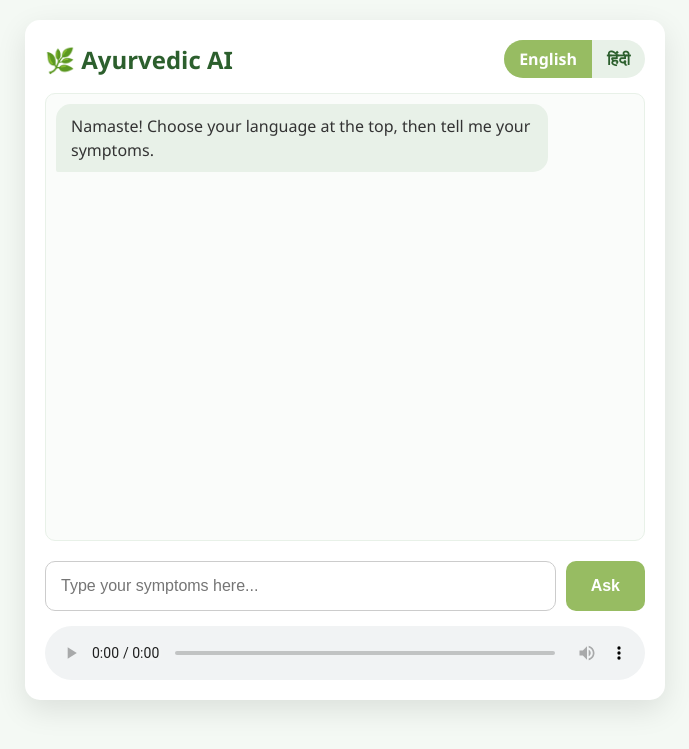
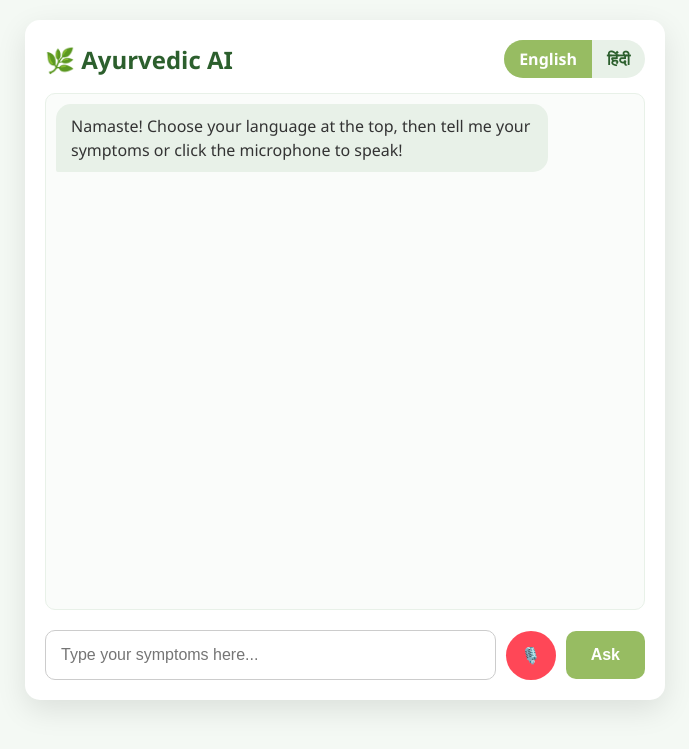
Before and after one commit to Devesh-tiw/Ayurved-LLM, a Flask app: page / in a window 1280 px wide. Shown: the top 749 px of the page, without its empty margins (295-984 px from the left). Run offline with Flask 3, Linux system fonts and the light colour scheme.

Commit message:
Working:STT addition in our website

```diff
--- a/templates/index.html
+++ b/templates/index.html
@@ -27,7 +27,6 @@
             height: 80vh;
         }
 
-        /* Language Toggle Design */
         .header-area {
             display: flex;
             justify-content: space-between;
@@ -98,9 +97,11 @@
             border-bottom-left-radius: 2px;
         }
 
-        .input-area {
+        /* Fixed the CSS class name here to match your HTML */
+        .input-container {
             display: flex;
             gap: 10px;
+            align-items: center;
         }
 
         input[type="text"] {
@@ -151,40 +152,78 @@
         </div>
 
         <div class="chat-box" id="chatBox">
-            <div class="message ai-msg">Namaste! Choose your language at the top, then tell me your symptoms.</div>
+            <div class="message ai-msg">Namaste! Choose your language at the top, then tell me your symptoms or click
+                the microphone to speak!</div>
         </div>
 
-        <div class="input-area">
-            <input type="text" id="userInput" placeholder="Type your symptoms here..."
+        <div class="input-container">
+            <input type="text" id="user-input" placeholder="Type your symptoms here..."
                 onkeypress="handleKeyPress(event)">
-            <button id="sendBtn" onclick="sendMessage()">Ask</button>
+
+            <button id="mic-btn"
+                style="background-color: #ff4757; color: white; border-radius: 50%; border: none; padding: 15px; cursor: pointer; font-size: 16px; display: flex; align-items: center; justify-content: center;">🎙️</button>
+
+            <button id="ask-btn">Ask</button>
         </div>
 
-        <audio id="audioPlayer" controls style="margin-top: 15px; width: 100%;"></audio>
+        <audio id="ai-audio" controls style="display: none;"></audio>
     </div>
 
     <script>
+        // 1. Element References (All IDs match perfectly now!)
         const chatBox = document.getElementById("chatBox");
-        const userInput = document.getElementById("userInput");
-        const sendBtn = document.getElementById("sendBtn");
-        const audioPlayer = document.getElementById("audioPlayer");
+        const userInput = document.getElementById("user-input");
+        const askBtn = document.getElementById("ask-btn");
+        const micBtn = document.getElementById("mic-btn");
+        const audioPlayer = document.getElementById("ai-audio");
 
+        // Allow hitting "Enter" to send
         function handleKeyPress(e) { if (e.key === 'Enter') sendMessage(); }
+        askBtn.addEventListener('click', sendMessage);
 
+        // 2. SPEECH-TO-TEXT LOGIC
+        const SpeechRecognition = window.SpeechRecognition || window.webkitSpeechRecognition;
+        if (SpeechRecognition) {
+            const recognition = new SpeechRecognition();
+
+            micBtn.addEventListener('click', () => {
+                // Check if Hindi is selected to understand Hindi voice!
+                const isHindi = document.getElementById('lang-hi').checked;
+                recognition.lang = isHindi ? 'hi-IN' : 'en-US';
+
+                recognition.start();
+                micBtn.innerText = "🔴"; // Turn red while listening
+            });
+
+            recognition.onresult = (event) => {
+                const transcript = event.results[0][0].transcript;
+                userInput.value = transcript; // Put words in the box
+                micBtn.innerText = "🎙️"; // Reset mic icon
+
+                // Automatically send the message after talking!
+                sendMessage();
+            };
+
+            recognition.onerror = () => {
+                micBtn.innerText = "🎙️"; // Reset if there's an error
+            };
+        } else {
+            micBtn.style.display = "none"; // Hide mic if browser doesn't support it
+        }
+
+        // 3. SENDING MESSAGE LOGIC
         async function sendMessage() {
             const text = userInput.value.trim();
             if (!text) return;
 
-            // GET THE SELECTED LANGUAGE
             const selectedLang = document.querySelector('input[name="language"]:checked').value;
 
-            // 1. Show User Message
+            // Show User Message
             appendMessage(text, "user-msg");
             userInput.value = "";
-            sendBtn.disabled = true;
-            sendBtn.innerText = "...";
+            askBtn.disabled = true;
+            askBtn.innerText = "...";
 
-            // 2. Send to Python Backend (Now sending the language too!)
             try {
                 const response = await fetch('/ask', {
                     method: 'POST',
@@ -194,22 +233,24 @@
 
                 const data = await response.json();
 
-                // 3. Show AI Answer
+                // Show AI Answer
                 appendMessage(data.answer, "ai-msg");
 
-                // 4. Play Audio
-                audioPlayer.src = data.audio_url;
-                audioPlayer.play();
+                // Auto-Play Audio!
+                if (data.audio_url) {
+                    audioPlayer.src = data.audio_url;
+                    audioPlayer.play();
+                }
 
             } catch (error) {
                 appendMessage("Sorry, the server is offline.", "ai-msg");
             }
 
-            sendBtn.disabled = false;
-            sendBtn.innerText = "Ask";
-            chatBox.scrollTop = chatBox.scrollHeight;
+            askBtn.disabled = false;
+            askBtn.innerText = "Ask";
         }
 
+        // Helper function to draw chat bubbles
         function appendMessage(text, className) {
             const msgDiv = document.createElement("div");
             msgDiv.className = `message ${className}`;
```
